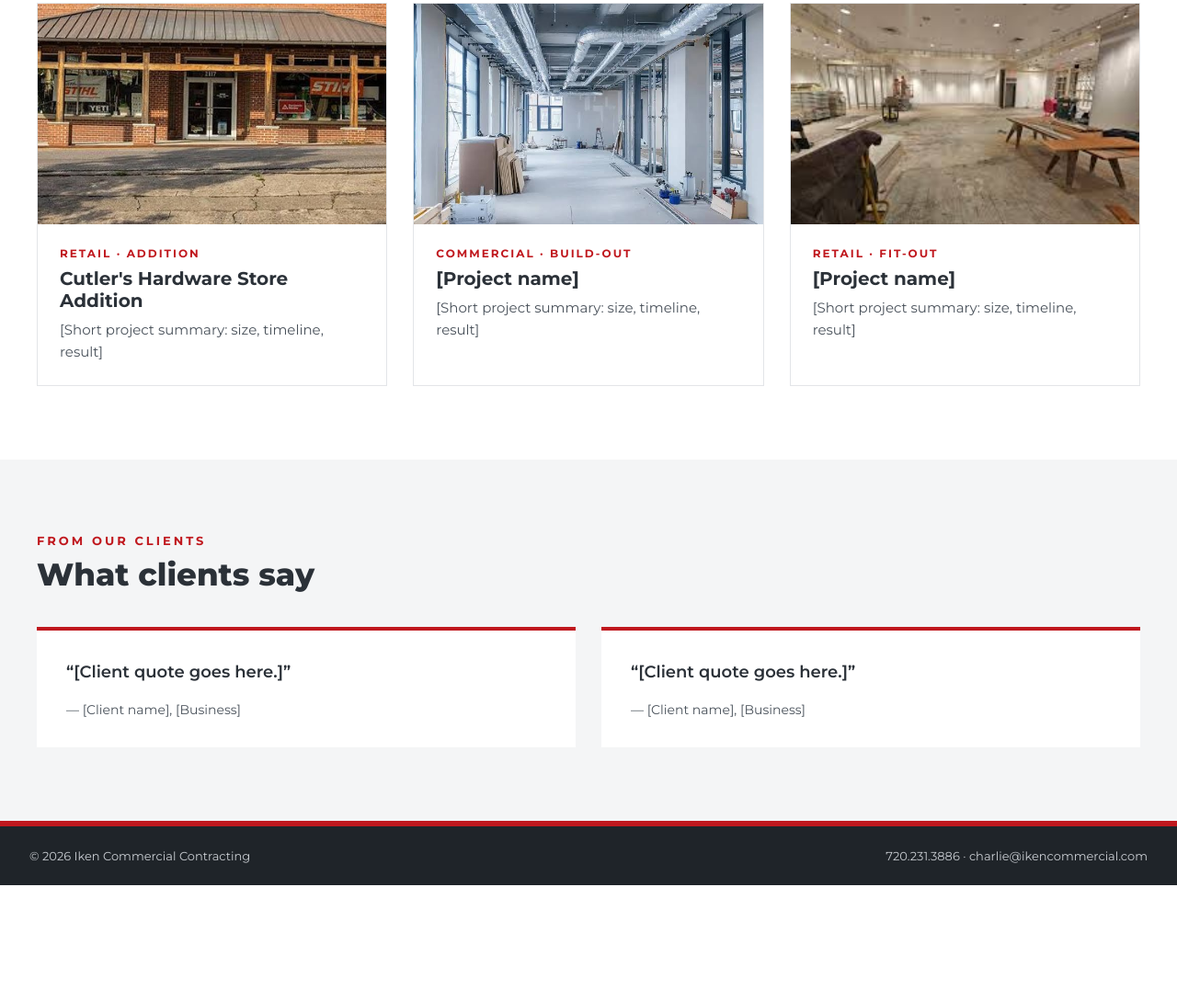
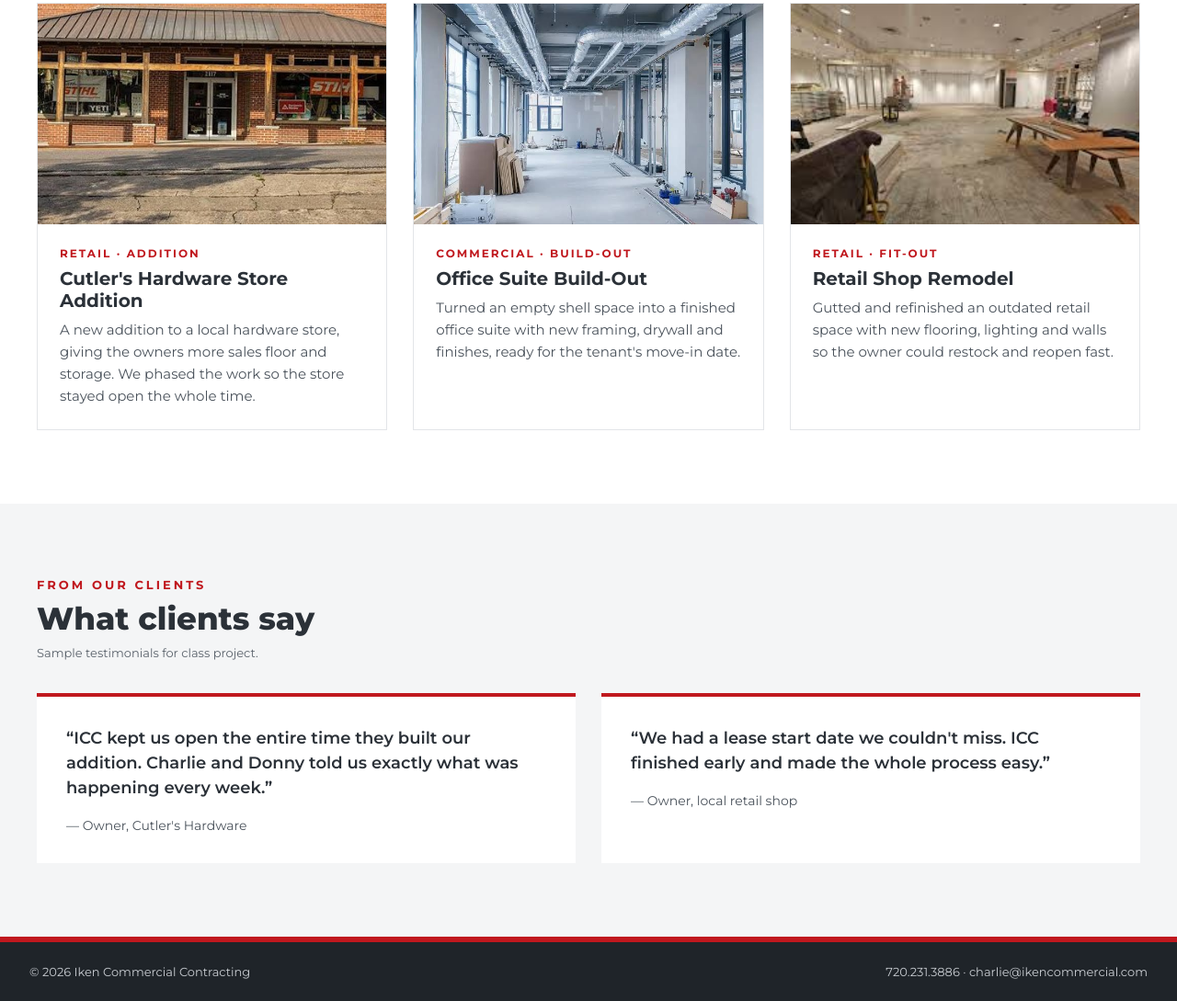
Before and after one commit to ikencharlie5-cmd/ICC, a plain HTML site: page projects.html in a window 1280 px wide. Shown: the part 523-1612 px from the top of the page at 92% size. Before the commit the page ends 1486 px from the top, so only its background shows below. Drawn offline with Linux system fonts and the light colour scheme.

Commit message:
Fill in project summaries, sample quotes and hours
Co-Authored-By: Claude Opus 5.5 <noreply@anthropic.com>
Claude-Session: https://claude.ai/code/session_014kmaJhZkZpYdk9eoQH3vyc

```diff
--- a/projects.html
+++ b/projects.html
@@ -43,15 +43,15 @@ a{color:#2B3138;text-decoration:none}a:hover{color:#C0181E}
 <div style="display: grid; grid-template-columns: repeat(auto-fit, minmax(320px, 1fr)); gap: 28px">
 <article style="border: 1px solid #E3E5E8; display: flex; flex-direction: column">
 <img src="cutlers.jpg" alt="Hardware store storefront" style="width: 100%; height: 240px; object-fit: cover; object-position: center top; display: block">
-<div style="padding: 24px; display: flex; flex-direction: column; gap: 8px"><div style="font-size: 12px; font-weight: 700; letter-spacing: 2px; text-transform: uppercase; color: #C0181E">Retail · Addition</div><h3 style="margin: 0; font-size: 20px; font-weight: 700">Cutler's Hardware Store Addition</h3><p style="margin: 0; font-size: 15px; line-height: 1.6; color: #4A525B">[Short project summary: size, timeline, result]</p></div>
+<div style="padding: 24px; display: flex; flex-direction: column; gap: 8px"><div style="font-size: 12px; font-weight: 700; letter-spacing: 2px; text-transform: uppercase; color: #C0181E">Retail · Addition</div><h3 style="margin: 0; font-size: 20px; font-weight: 700">Cutler's Hardware Store Addition</h3><p style="margin: 0; font-size: 15px; line-height: 1.6; color: #4A525B">A new addition to a local hardware store, giving the owners more sales floor and storage. We phased the work so the store stayed open the whole time.</p></div>
 </article>
 <article style="border: 1px solid #E3E5E8; display: flex; flex-direction: column">
 <img src="buildout.jpg" alt="Office interior build-out in progress" style="width: 100%; height: 240px; object-fit: cover; display: block">
-<div style="padding: 24px; display: flex; flex-direction: column; gap: 8px"><div style="font-size: 12px; font-weight: 700; letter-spacing: 2px; text-transform: uppercase; color: #C0181E">Commercial · Build-out</div><h3 style="margin: 0; font-size: 20px; font-weight: 700">[Project name]</h3><p style="margin: 0; font-size: 15px; line-height: 1.6; color: #4A525B">[Short project summary: size, timeline, result]</p></div>
+<div style="padding: 24px; display: flex; flex-direction: column; gap: 8px"><div style="font-size: 12px; font-weight: 700; letter-spacing: 2px; text-transform: uppercase; color: #C0181E">Commercial · Build-out</div><h3 style="margin: 0; font-size: 20px; font-weight: 700">Office Suite Build-Out</h3><p style="margin: 0; font-size: 15px; line-height: 1.6; color: #4A525B">Turned an empty shell space into a finished office suite with new framing, drywall and finishes, ready for the tenant's move-in date.</p></div>
 </article>
 <article style="border: 1px solid #E3E5E8; display: flex; flex-direction: column">
 <img src="retail-fitout.jpg" alt="Retail space mid-renovation" style="width: 100%; height: 240px; object-fit: cover; display: block">
-<div style="padding: 24px; display: flex; flex-direction: column; gap: 8px"><div style="font-size: 12px; font-weight: 700; letter-spacing: 2px; text-transform: uppercase; color: #C0181E">Retail · Fit-out</div><h3 style="margin: 0; font-size: 20px; font-weight: 700">[Project name]</h3><p style="margin: 0; font-size: 15px; line-height: 1.6; color: #4A525B">[Short project summary: size, timeline, result]</p></div>
+<div style="padding: 24px; display: flex; flex-direction: column; gap: 8px"><div style="font-size: 12px; font-weight: 700; letter-spacing: 2px; text-transform: uppercase; color: #C0181E">Retail · Fit-out</div><h3 style="margin: 0; font-size: 20px; font-weight: 700">Retail Shop Remodel</h3><p style="margin: 0; font-size: 15px; line-height: 1.6; color: #4A525B">Gutted and refinished an outdated retail space with new flooring, lighting and walls so the owner could restock and reopen fast.</p></div>
 </article>
 </div>
 </div>
@@ -62,10 +62,11 @@ a{color:#2B3138;text-decoration:none}a:hover{color:#C0181E}
 <div style="display: flex; flex-direction: column; gap: 8px">
 <div style="font-size: 13px; font-weight: 700; letter-spacing: 3px; text-transform: uppercase; color: #C0181E">From Our Clients</div>
 <h2 style="margin: 0; font-size: 34px; font-weight: 800">What clients say</h2>
+<p style="margin: 0; font-size: 13px; color: #5A626B">Sample testimonials for class project.</p>
 </div>
 <div style="display: grid; grid-template-columns: repeat(auto-fit, minmax(320px, 1fr)); gap: 28px">
-<figure style="margin: 0; padding: 32px; background: #FFFFFF; border-left: 0; border-top: 4px solid #C0181E; display: flex; flex-direction: column; gap: 18px"><blockquote style="margin: 0; font-size: 18px; font-weight: 600; line-height: 1.5">“[Client quote goes here.]”</blockquote><figcaption style="font-size: 14px; color: #4A525B">— [Client name], [Business]</figcaption></figure>
-<figure style="margin: 0; padding: 32px; background: #FFFFFF; border-top: 4px solid #C0181E; display: flex; flex-direction: column; gap: 18px"><blockquote style="margin: 0; font-size: 18px; font-weight: 600; line-height: 1.5">“[Client quote goes here.]”</blockquote><figcaption style="font-size: 14px; color: #4A525B">— [Client name], [Business]</figcaption></figure>
+<figure style="margin: 0; padding: 32px; background: #FFFFFF; border-left: 0; border-top: 4px solid #C0181E; display: flex; flex-direction: column; gap: 18px"><blockquote style="margin: 0; font-size: 18px; font-weight: 600; line-height: 1.5">“ICC kept us open the entire time they built our addition. Charlie and Donny told us exactly what was happening every week.”</blockquote><figcaption style="font-size: 14px; color: #4A525B">— Owner, Cutler's Hardware</figcaption></figure>
+<figure style="margin: 0; padding: 32px; background: #FFFFFF; border-top: 4px solid #C0181E; display: flex; flex-direction: column; gap: 18px"><blockquote style="margin: 0; font-size: 18px; font-weight: 600; line-height: 1.5">“We had a lease start date we couldn't miss. ICC finished early and made the whole process easy.”</blockquote><figcaption style="font-size: 14px; color: #4A525B">— Owner, local retail shop</figcaption></figure>
 </div>
 </div>
 </section>
```
Also changed, not shown: contact.html (+1 -1 lines), index.html (+1 -1 lines).
